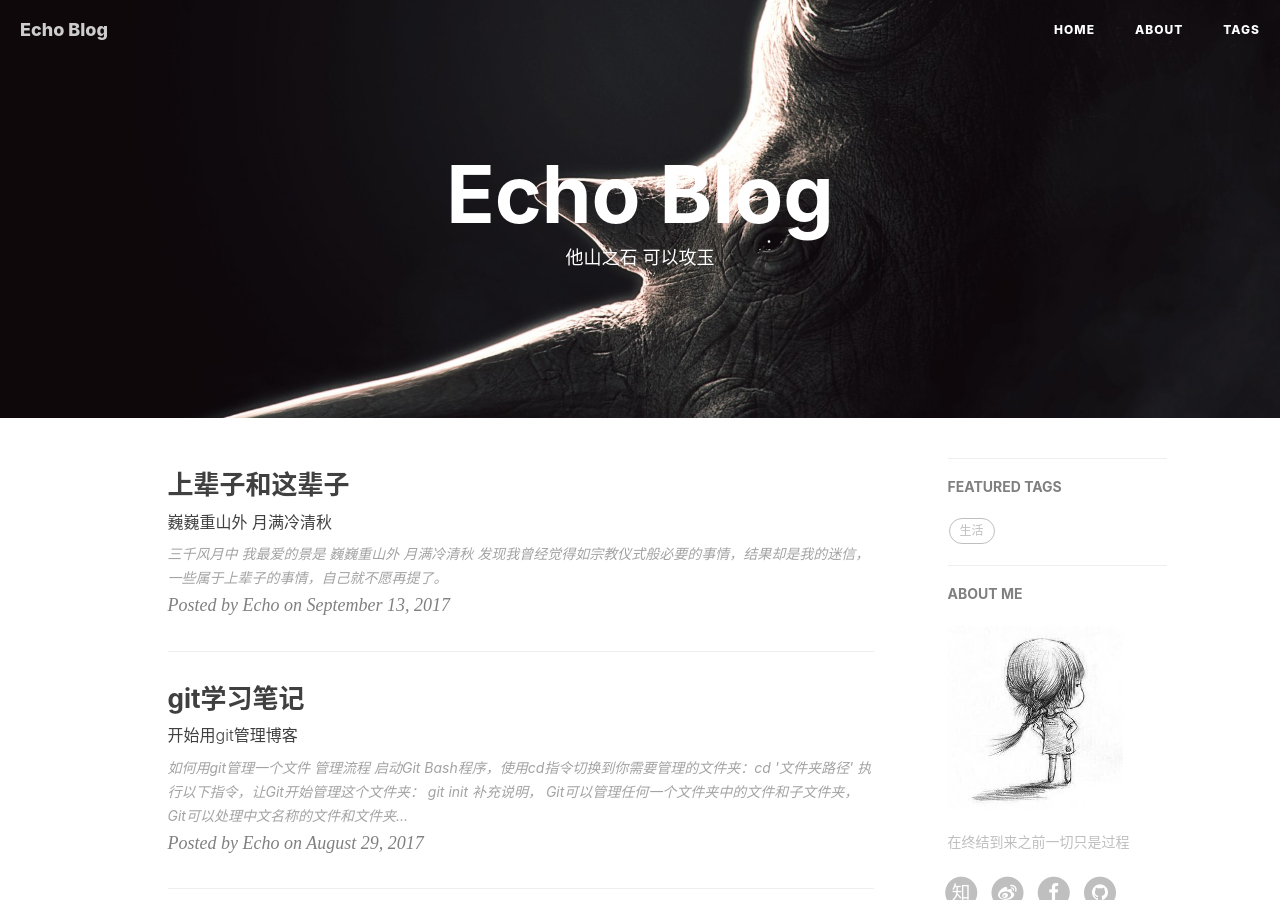
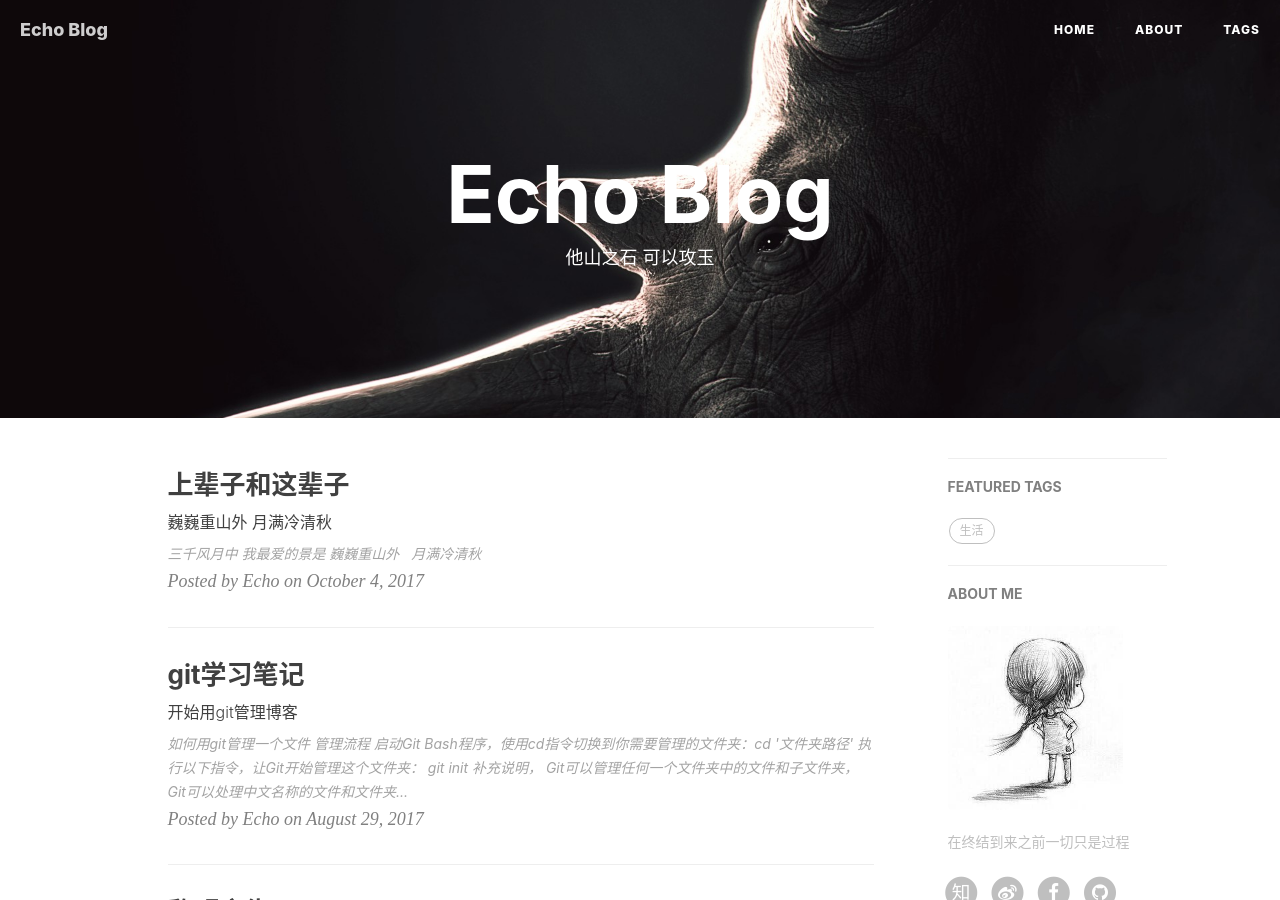
Before and after one commit to echosara/blog, a Jekyll site: the page built from index.html, in a window 1280 px wide and 900 px high. Built offline with Jekyll 4.4.1, drawn with Linux system fonts in a browser that asks for light colours; nearby versions of some CDN libraries; the list of posts is cut into pages by our own code; comment, search, counter and statistics services are not loaded.

Commit message:
Update 2017-10-04-Mid-Autumn.markdown

```diff
--- a/_posts/2017-10-04-Mid-Autumn.markdown
+++ b/_posts/2017-10-04-Mid-Autumn.markdown
@@ -2,7 +2,7 @@
 layout:     post
 title:      "上辈子和这辈子"
 subtitle:   "巍巍重山外 月满冷清秋"
-date:       2017-09-13
+date:       2017-10-04
 author:     "Echo"
 header-img: "img/post-bg-National.png"
 catalog: true
@@ -12,7 +12,6 @@ tags:
 
 
 
- > 三千风月中  我最爱的景是
- > 巍巍重山外   月满冷清秋
-
-发现我曾经觉得如宗教仪式般必要的事情，结果却是我的迷信，一些属于上辈子的事情，自己就不愿再提了。
+ > **三千风月中  我最爱的景是**
+ >
+ > **巍巍重山外   月满冷清秋**
```
